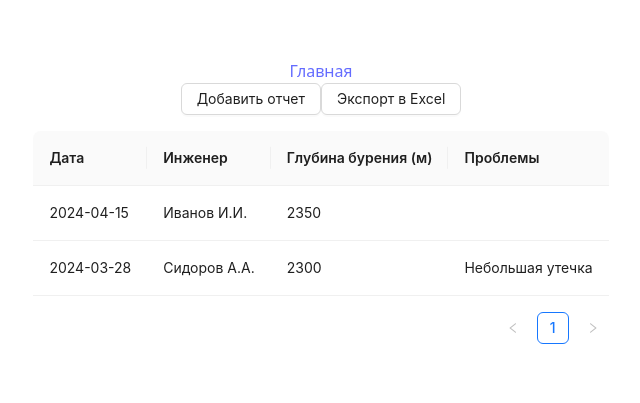
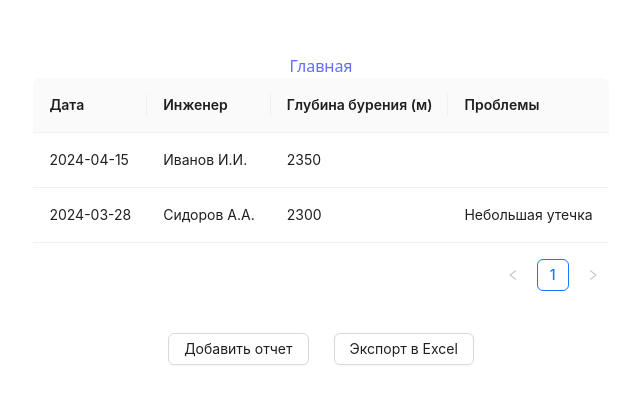
Before and after one commit to linzerooo/OilPie, a React (Vite) app: page /reports/1 in a window 1280 px wide. Shown: the part 191-594 px from the top of the page, without its empty margins (319-959 px from the left). Built offline with nearby package versions, Linux system fonts and the light colour scheme.

Commit message:
Статусы скважины отображаются как теги

```diff
--- a/src/Shared/constants/statuses.ts
+++ b/src/Shared/constants/statuses.ts
@@ -2,6 +2,7 @@ export const statuses = [
   {
     text: "активна",
     value: "активна",
+    color: "green",
   },
   {
     text: "пассивна",
@@ -14,5 +15,6 @@ export const statuses = [
   {
     text: "авария",
     value: "авария",
+    color: "red",
   },
 ]
--- a/src/Widgets/Report/ReportTable.tsx
+++ b/src/Widgets/Report/ReportTable.tsx
@@ -9,7 +9,8 @@ import { ReportModal } from "../../Features/Report/ReportModal";
 
 export const ReportTable = () => {
   const { id } = useParams<{ id: string }>();
-  const reports = useSelector((state: RootState) => state.reports[id || ""]) || [];
+  const reports =
+    useSelector((state: RootState) => state.reports[id || ""]) || [];
 
   const [modalOpen, setModalOpen] = useState(false);
 
@@ -21,25 +22,37 @@ export const ReportTable = () => {
   ];
 
   const exportToExcel = () => {
-    const worksheet = XLSX.utils.json_to_sheet(reports)
-    const workbook = XLSX.utils.book_new()
-    XLSX.utils.book_append_sheet(workbook, worksheet, 'Отчёты')
+    const worksheet = XLSX.utils.json_to_sheet(reports);
+    const workbook = XLSX.utils.book_new();
+    XLSX.utils.book_append_sheet(workbook, worksheet, "Отчёты");
 
-    const excelBuffer = XLSX.write(workbook, {bookType: 'xlsx', type: "array"})
-    const file = new Blob([excelBuffer], { type: 'application/octet-stream' })
-    saveAs(file, `Отчёт скважина №${id}.xlsx`)
-  }
+    const excelBuffer = XLSX.write(workbook, {
+      bookType: "xlsx",
+      type: "array",
+    });
+    const file = new Blob([excelBuffer], { type: "application/octet-stream" });
+    saveAs(file, `Отчёт скважина №${id}.xlsx`);
+  };
 
   return (
     <>
-      <Button onClick={() => setModalOpen(true)} style={{ marginBottom: 16}}>
+      <Table
+        columns={columns}
+        dataSource={reports}
+        rowKey={(r) => r.date + r.engineer}
+      />
+      <ReportModal
+        wellId={id || ""}
+        open={modalOpen}
+        onClose={() => setModalOpen(false)}
+      />
+      <Button
+        onClick={() => setModalOpen(true)}
+        style={{ marginTop: 26, marginRight: 25 }}
+      >
         Добавить отчет
       </Button>
-      <Button onClick={exportToExcel}>
-        Экспорт в Excel
-      </Button>
-      <Table columns={columns} dataSource={reports} rowKey={(r) => r.date + r.engineer} />
-      <ReportModal wellId={id || "-1"} open={modalOpen} onClose={() => setModalOpen(false)} />
+      <Button onClick={exportToExcel}>Экспорт в Excel</Button>
     </>
   );
 };
--- a/src/Widgets/Well/WellTable.tsx
+++ b/src/Widgets/Well/WellTable.tsx
@@ -1,4 +1,4 @@
-import { Button, Table } from "antd";
+import { Button, Table, Tag } from "antd";
 import type { TableColumnsType } from "antd";
 import { useNavigate } from "react-router-dom";
 import { useTableSearch } from "../../Features/Well/getSearchProps";
@@ -33,6 +33,10 @@ export const WellsTable = () => {
       key: "3",
       filters: statuses,
       onFilter: (value, record) => record.status.indexOf(value as string) === 0,
+      render: (val: string) => {
+        const status = statuses.find((s) => s.value === val);
+        return <Tag color={status?.color || "default"}>{val.toUpperCase()}</Tag>;
+      },
     },
     {
       title: "Дата последнего отчёта",
```
Also changed, not shown: src/Features/Report/ReportModal.tsx (+12 -3 lines).
